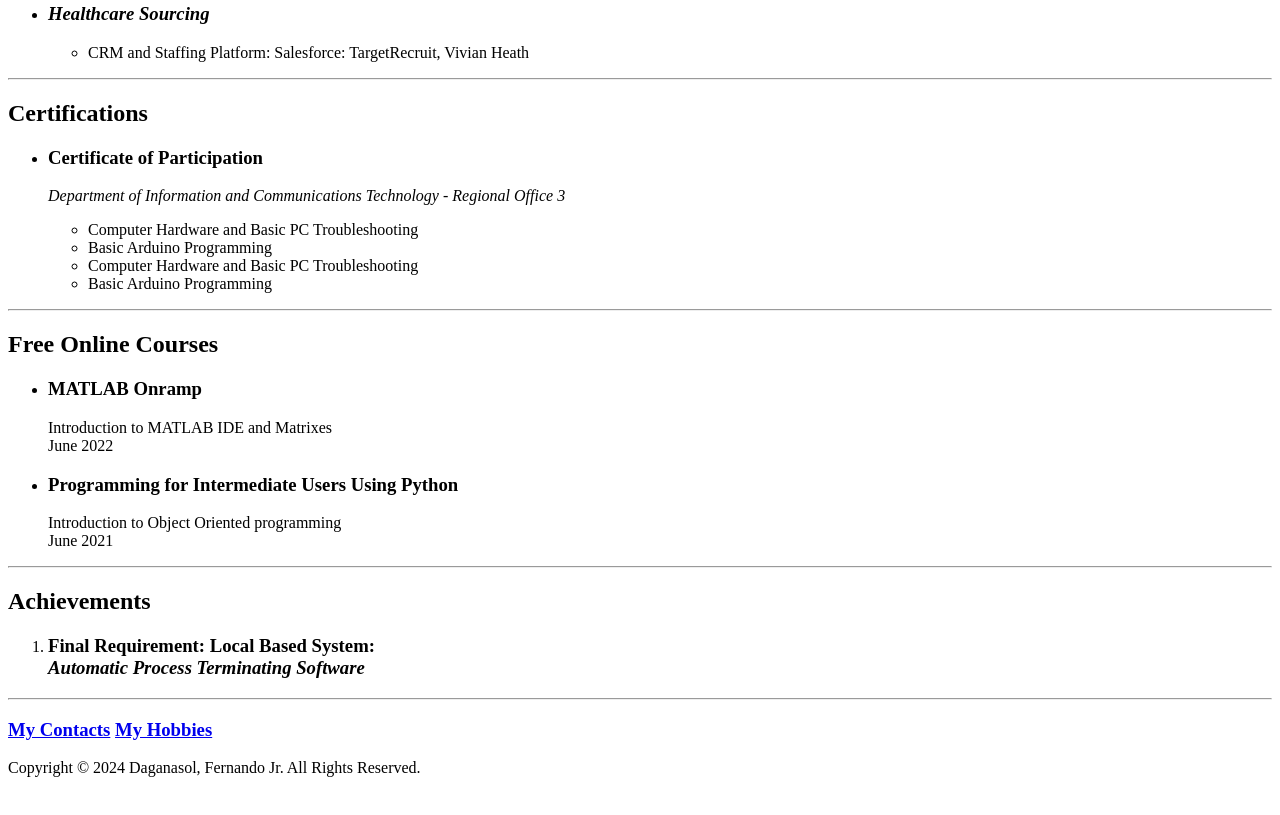
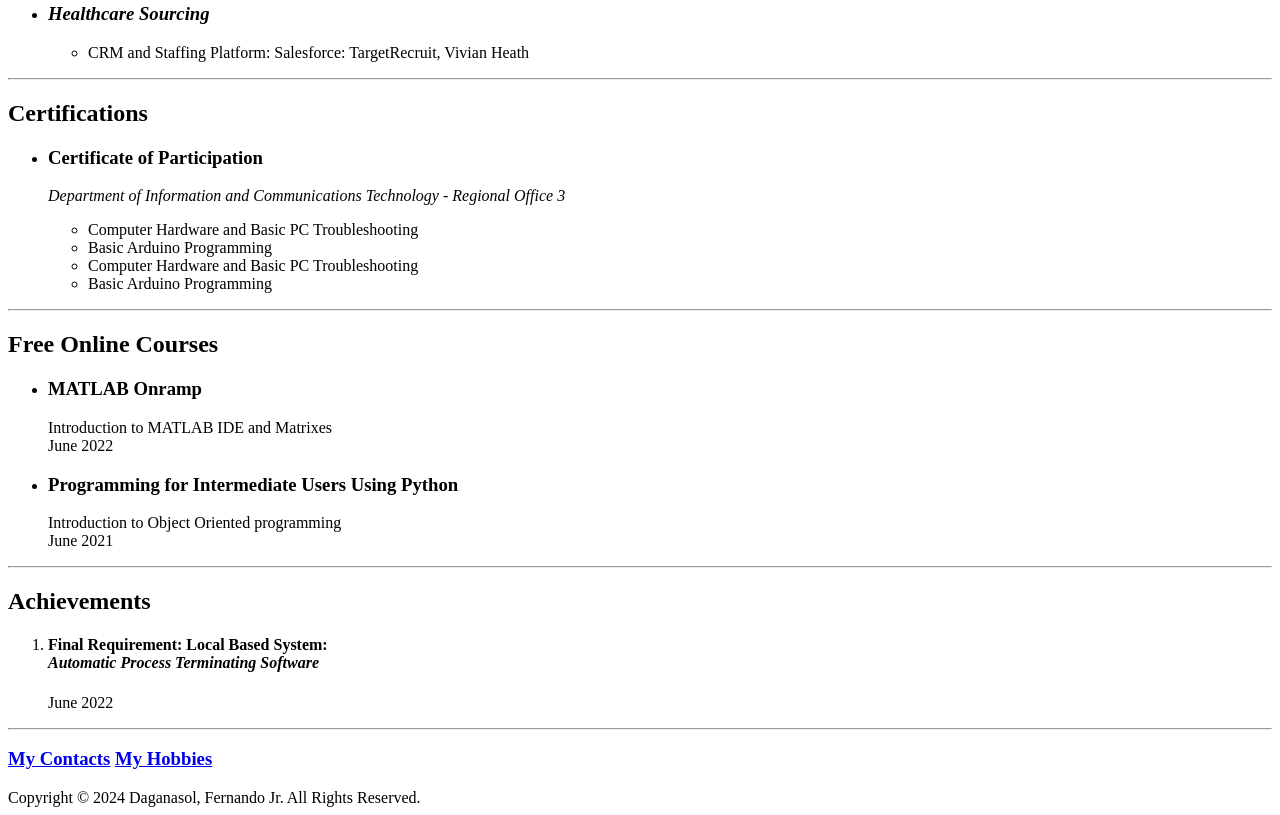
Before and after one commit to runeseed06/resume-portfolio, a plain HTML site: page index.html in a window 1280 px wide. Shown: the part 1639-2454 px from the top of the page. Before the commit the page ends 2424 px from the top, so only its background shows below. Drawn offline with Linux system fonts and the light colour scheme.

Commit message:
Update index.html

```diff
--- a/index.html
+++ b/index.html
@@ -163,10 +163,11 @@
     <h2>Achievements</h2>
     <ol>
         <li>
-            <h3>
+            <h4>
                 Final Requirement: Local Based System:<br />
                 <i>Automatic Process Terminating Software</i>
-            </h3>
+            </h4>
+            <p>June 2022</p>
         </li>
     </ol>
     <hr />
```
